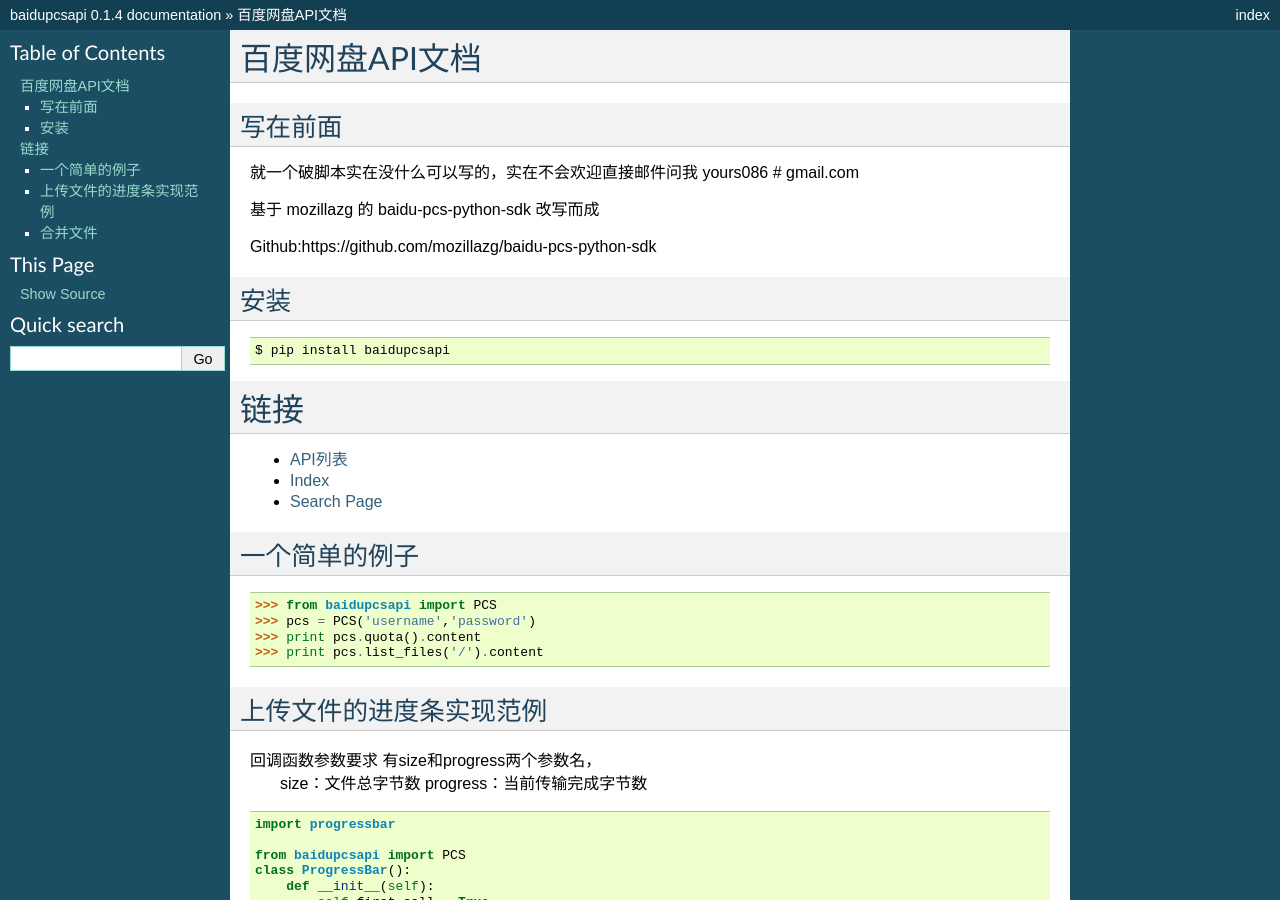
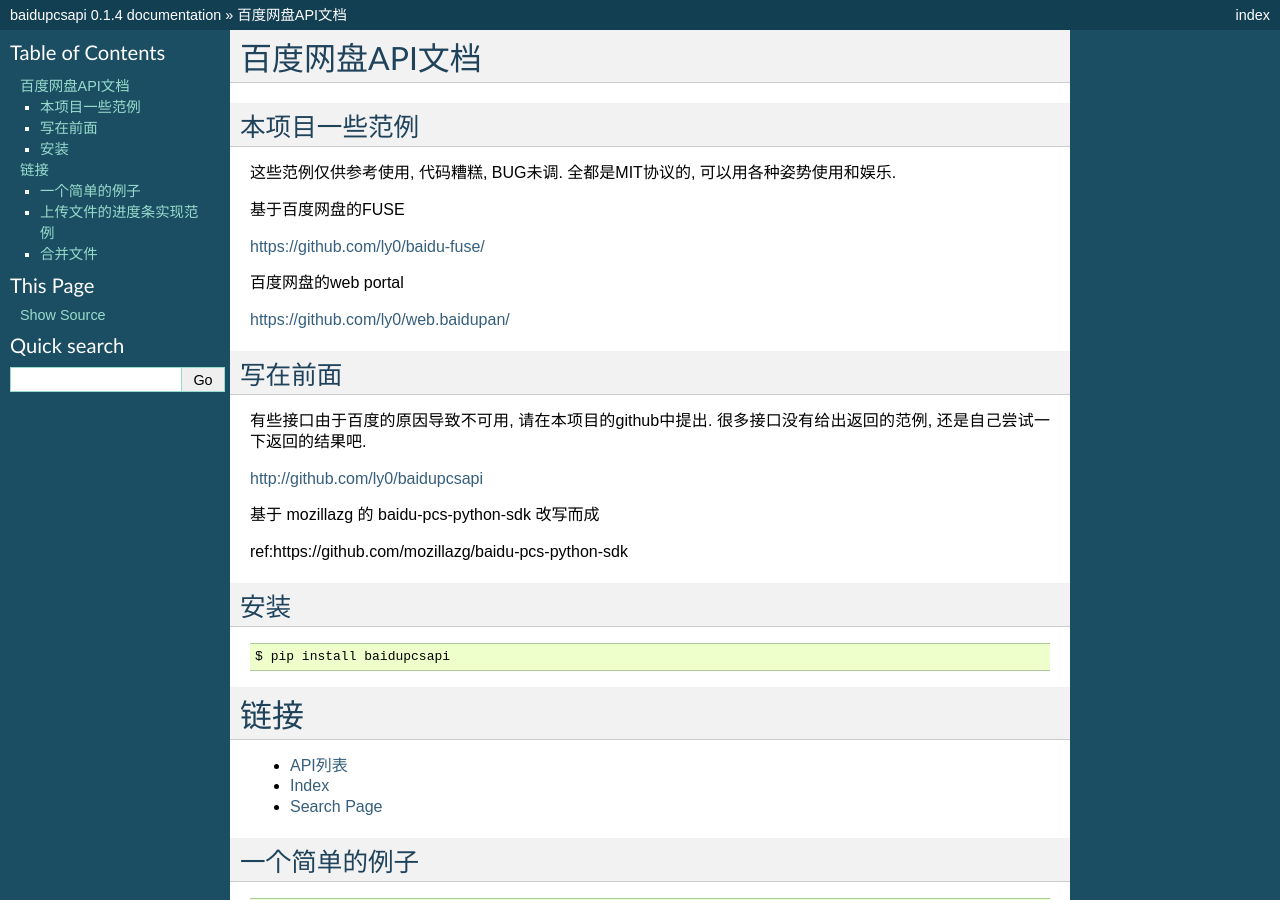
Before and after one commit to ly0/baidupcsapi, a Sphinx documentation site: the page built from source/index.rst, in a window 1280 px wide and 900 px high. Built offline with Sphinx 7.4.7, drawn with Linux system fonts in a browser that asks for light colours.

Commit message:
更新了一些信息方便传到pypi和生成文档

```diff
--- a/CHANGELOG.rst
+++ b/CHANGELOG.rst
@@ -1,5 +1,9 @@
 Changelog
 =========
+0.3.0 (2014-09-01)
+-----------------
+一直忘了把pypi和rtfd上的东西更新,现在彻底更新一下
+
 0.2.12 (2014-03-21)
 -----------------
 在初始化PCS类的时候可以加入验证码回调函数 captcha_callback，若指定该函数则对没有对Image库的需要
--- a/setup.py
+++ b/setup.py
@@ -12,6 +12,7 @@
 requirements = [
     'requests>=1.1.0',
     'requests_toolbelt>=0.1.2',
+    'rsa>=3.1.4'
 ]
 packages = [
     'baidupcsapi',
@@ -27,7 +28,7 @@
     url='https://github.com/ly0/baidupcsapi',
     download_url='https://github.com/ly0/baidupcsapi',
     author=__author__,
-    author_email='mozillazg101@gmail.com,li@ds2k8.com',
+    author_email='mozillazg101@gmail.com,latysa@gmail.com',
     license=__license__,
     packages=packages,
     package_data={'': ['LICENSE.txt']},
--- a/source/index.rst
+++ b/source/index.rst
@@ -2,15 +2,29 @@
 百度网盘API文档
 =======================================
 
+本项目一些范例
+------------
+这些范例仅供参考使用, 代码糟糕, BUG未调.
+全都是MIT协议的, 可以用各种姿势使用和娱乐.
+
+基于百度网盘的FUSE
+
+https://github.com/ly0/baidu-fuse/
+
+百度网盘的web portal
+
+https://github.com/ly0/web.baidupan/
 
 写在前面
 ------------
-就一个破脚本实在没什么可以写的，实在不会欢迎直接邮件问我
-yours086 # gmail.com
+有些接口由于百度的原因导致不可用, 请在本项目的github中提出.
+很多接口没有给出返回的范例, 还是自己尝试一下返回的结果吧.
+
+http://github.com/ly0/baidupcsapi
 
 基于 mozillazg 的 baidu-pcs-python-sdk 改写而成
 
-Github:https://github.com/mozillazg/baidu-pcs-python-sdk
+ref:https://github.com/mozillazg/baidu-pcs-python-sdk
 
 安装
 ------------
```
Also changed, not shown: source/api.rst (+8 -6 lines), 5 other files.
